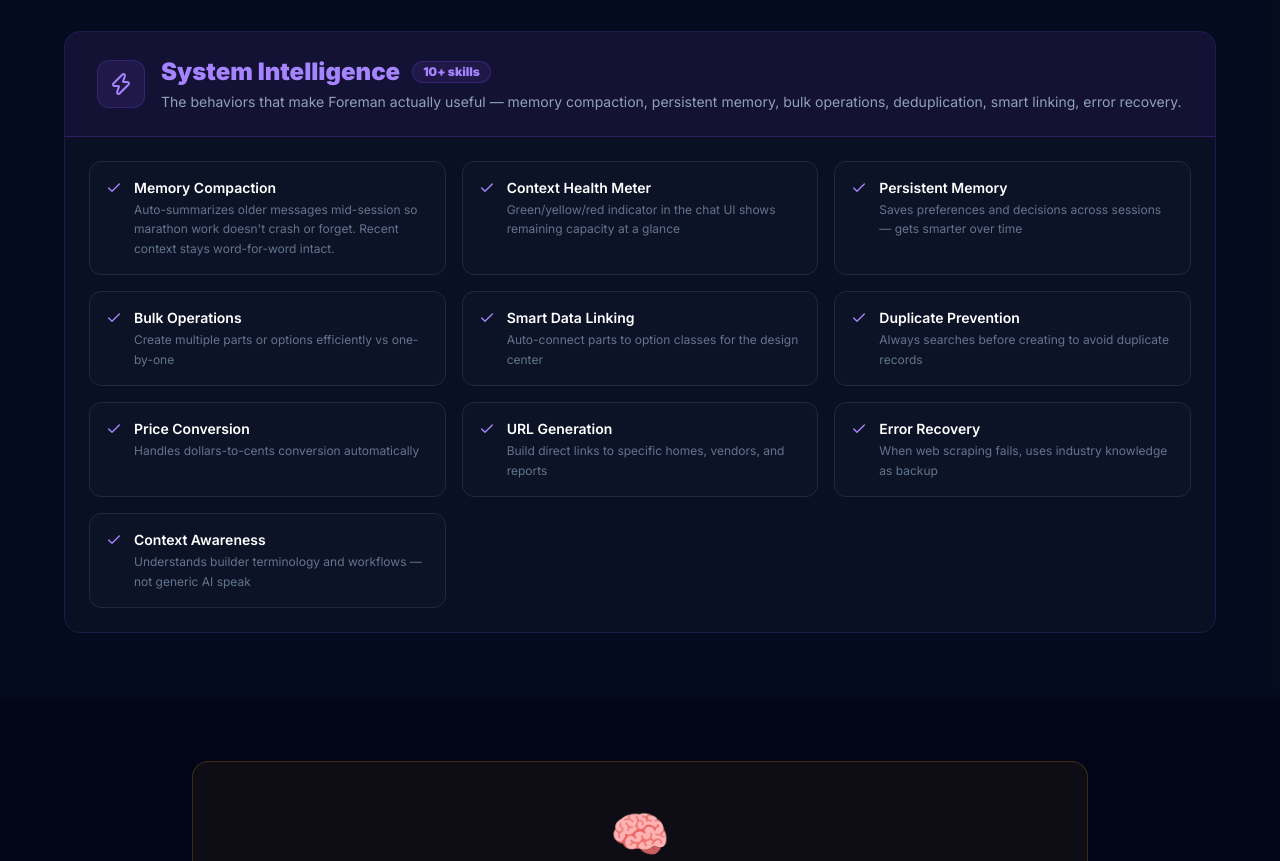
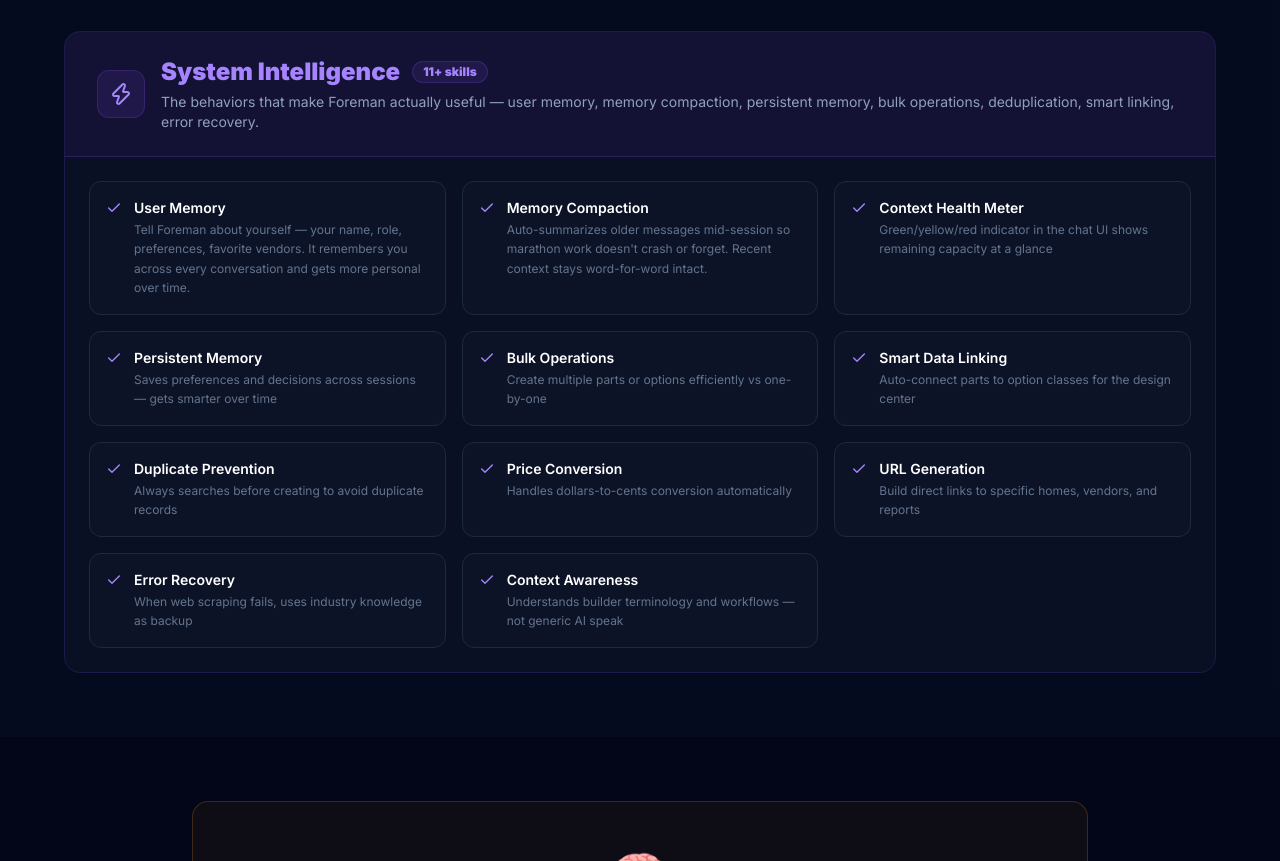
Before and after one commit to Scootermcgavin121/cornerstone-marketing-v2, a Next.js app: page /foreman in a window 1280 px wide. Shown: the part 4648-5509 px from the top of the page. Built offline with nearby package versions, Linux system fonts and the light colour scheme.

Commit message:
feat(foreman): add User Memory skill to System Intelligence block

```diff
--- a/src/app/foreman/page.tsx
+++ b/src/app/foreman/page.tsx
@@ -85,9 +85,10 @@ const skillCategories = [
     bg: "bg-violet-500/10",
     border: "border-violet-500/20",
     label: "System Intelligence",
-    count: "10+",
-    desc: "The behaviors that make Foreman actually useful — memory compaction, persistent memory, bulk operations, deduplication, smart linking, error recovery.",
+    count: "11+",
+    desc: "The behaviors that make Foreman actually useful — user memory, memory compaction, persistent memory, bulk operations, deduplication, smart linking, error recovery.",
     skills: [
+      { name: "User Memory", detail: "Tell Foreman about yourself — your name, role, preferences, favorite vendors. It remembers you across every conversation and gets more personal over time." },
       { name: "Memory Compaction", detail: "Auto-summarizes older messages mid-session so marathon work doesn't crash or forget. Recent context stays word-for-word intact." },
       { name: "Context Health Meter", detail: "Green/yellow/red indicator in the chat UI shows remaining capacity at a glance" },
       { name: "Persistent Memory", detail: "Saves preferences and decisions across sessions — gets smarter over time" },
```
